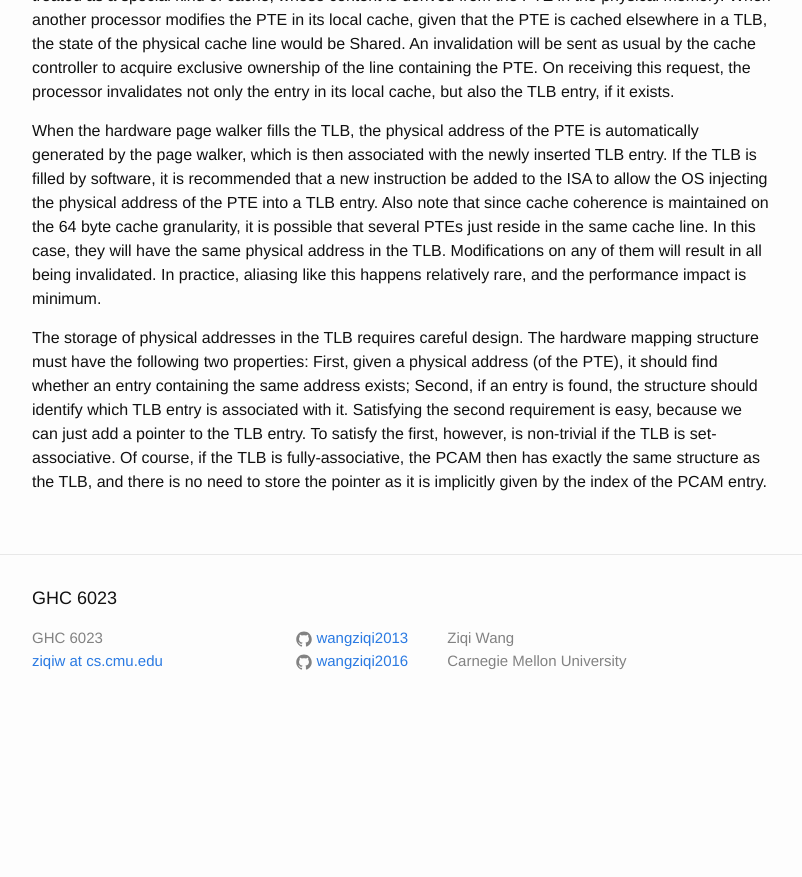
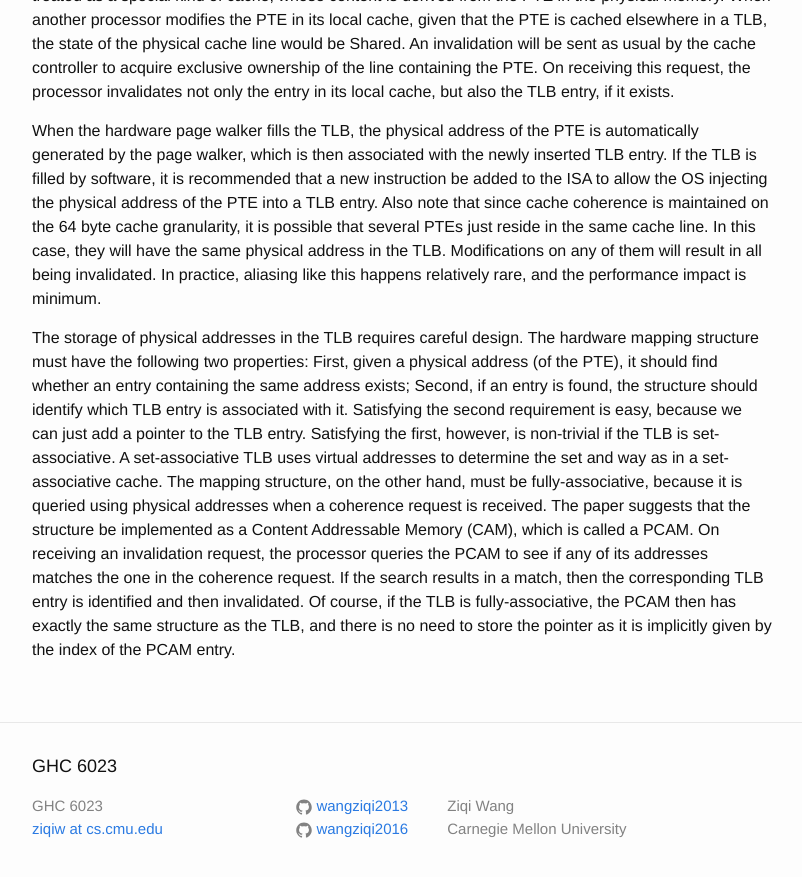
Before and after one commit to wangziqi2013/wangziqi2013.github.io, a Jekyll site: the page built from _posts/2018-12-24-unitd.markdown, in a window 1280 px wide and 900 px high, scrolled down 1363 px. Shown: the top 877 px of the window, without its empty margins (238-1040 px from the left). Built offline with Jekyll 4.4.1, drawn with Linux system fonts in a browser that asks for light colours; before the commit the page ends 2095 px from its top, so only the background shows below that.

Commit message:
Finish PCAM

```diff
--- a/_posts/2018-12-24-unitd.markdown
+++ b/_posts/2018-12-24-unitd.markdown
@@ -59,7 +59,12 @@ impact is minimum.
 The storage of physical addresses in the TLB requires careful design. The hardware mapping structure must have the
 following two properties: First, given a physical address (of the PTE), it should find whether an entry containing the
 same address exists; Second, if an entry is found, the structure should identify which TLB entry is associated with it.
-Satisfying the second requirement is easy, because we can just add a pointer to the TLB entry. To satisfy the first,
-however, is non-trivial if the TLB is set-associative. Of course, if the TLB is fully-associative, the PCAM then has
+Satisfying the second requirement is easy, because we can just add a pointer to the TLB entry. Satisfying the first,
+however, is non-trivial if the TLB is set-associative. A set-associative TLB uses virtual addresses to determine the
+set and way as in a set-associative cache. The mapping structure, on the other hand, must be fully-associative, because
+it is queried using physical addresses when a coherence request is received. The paper suggests that the structure be
+implemented as a Content Addressable Memory (CAM), which is called a PCAM. On receiving an invalidation request, the processor
+queries the PCAM to see if any of its addresses matches the one in the coherence request. If the search results in a match,
+then the corresponding TLB entry is identified and then invalidated. Of course, if the TLB is fully-associative, the PCAM then has
 exactly the same structure as the TLB, and there is no need to store the pointer as it is implicitly given by the index
 of the PCAM entry.
```
